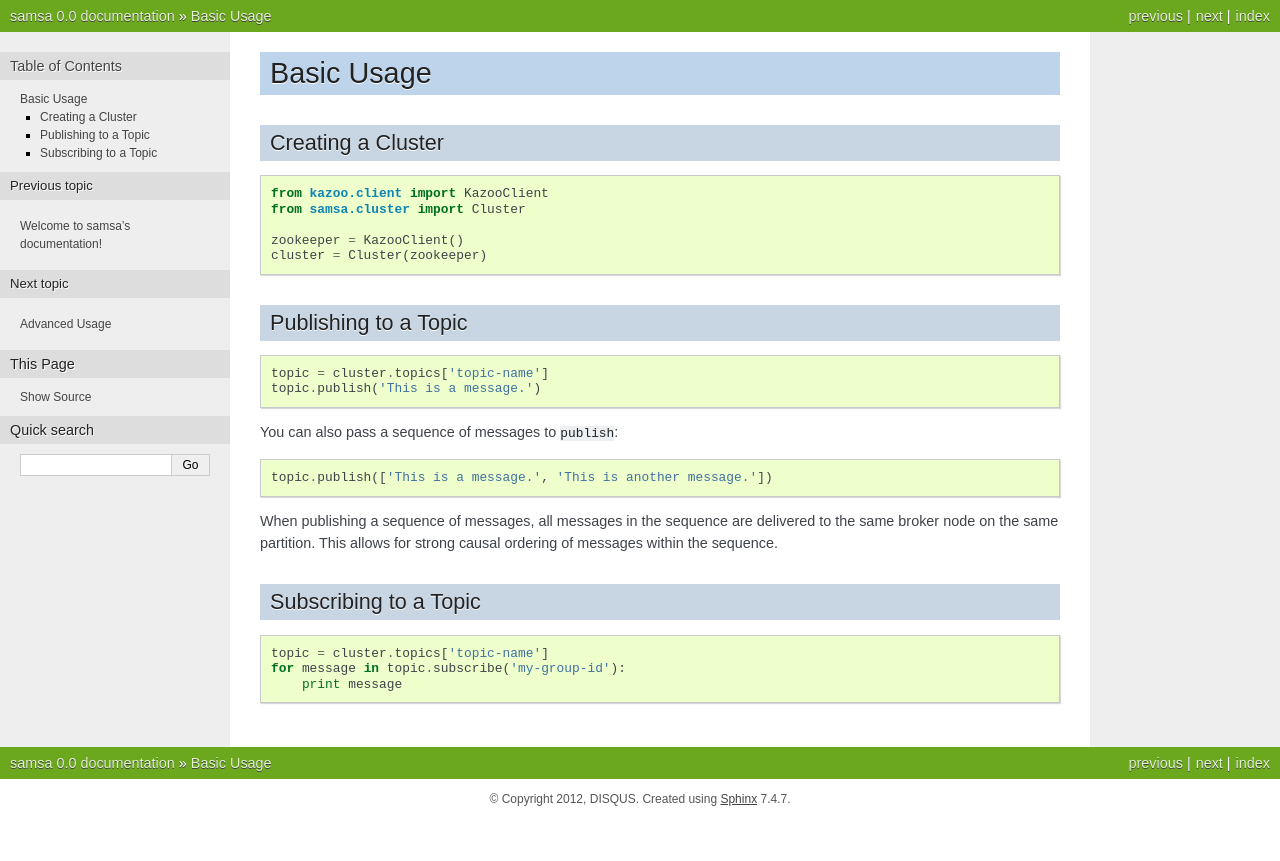
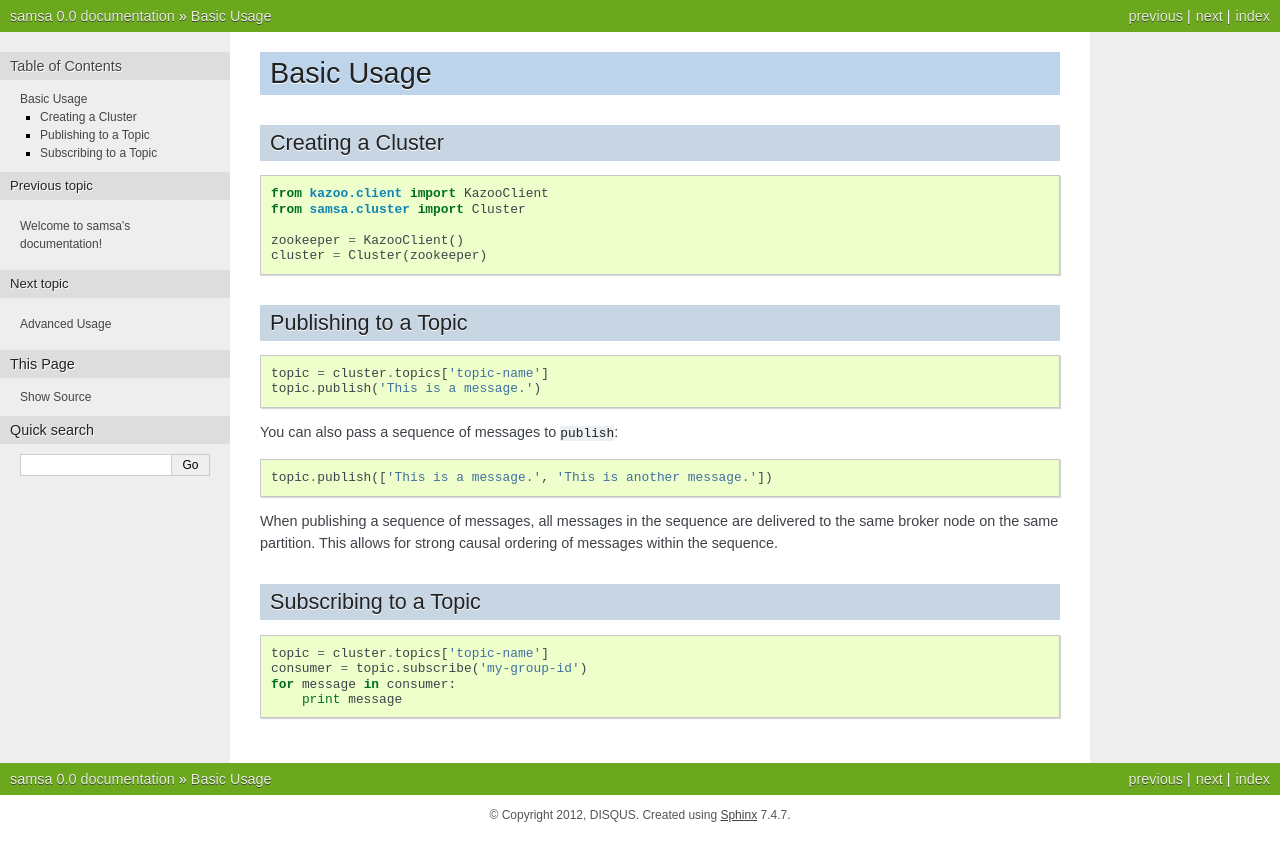
Before and after one commit to Parsely/pykafka, a Sphinx documentation site: the page built from doc/usage/basic.rst, in a window 1280 px wide. Shown: the top 861 px of the page. Built offline with Sphinx 7.4.7, drawn with Linux system fonts in a browser that asks for light colours.

Commit message:
consumer stub

```diff
--- /dev/null
+++ b/doc/api/consumer.rst
@@ -0,0 +1,5 @@
+samsa.consumer
+=============
+
+.. automodule:: samsa.consumer
+   :members:
--- a/doc/usage/basic.rst
+++ b/doc/usage/basic.rst
@@ -34,5 +34,6 @@ Subscribing to a Topic
 ::
 
     topic = cluster.topics['topic-name']
-    for message in topic.subscribe('my-group-id'):
+    consumer = topic.subscribe('my-group-id')
+    for message in consumer:
         print message
```
Also changed, not shown: 1 other file.
